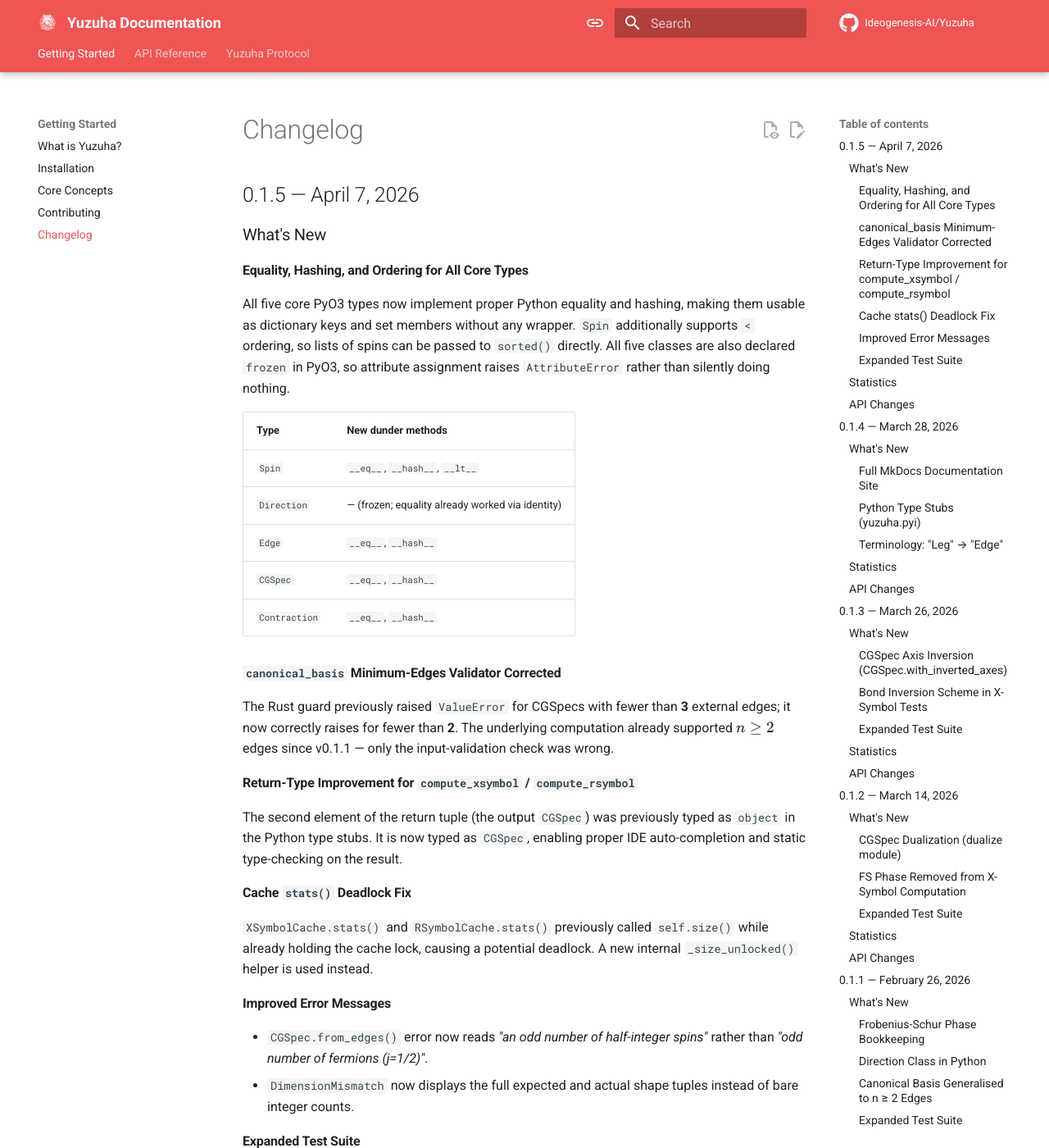
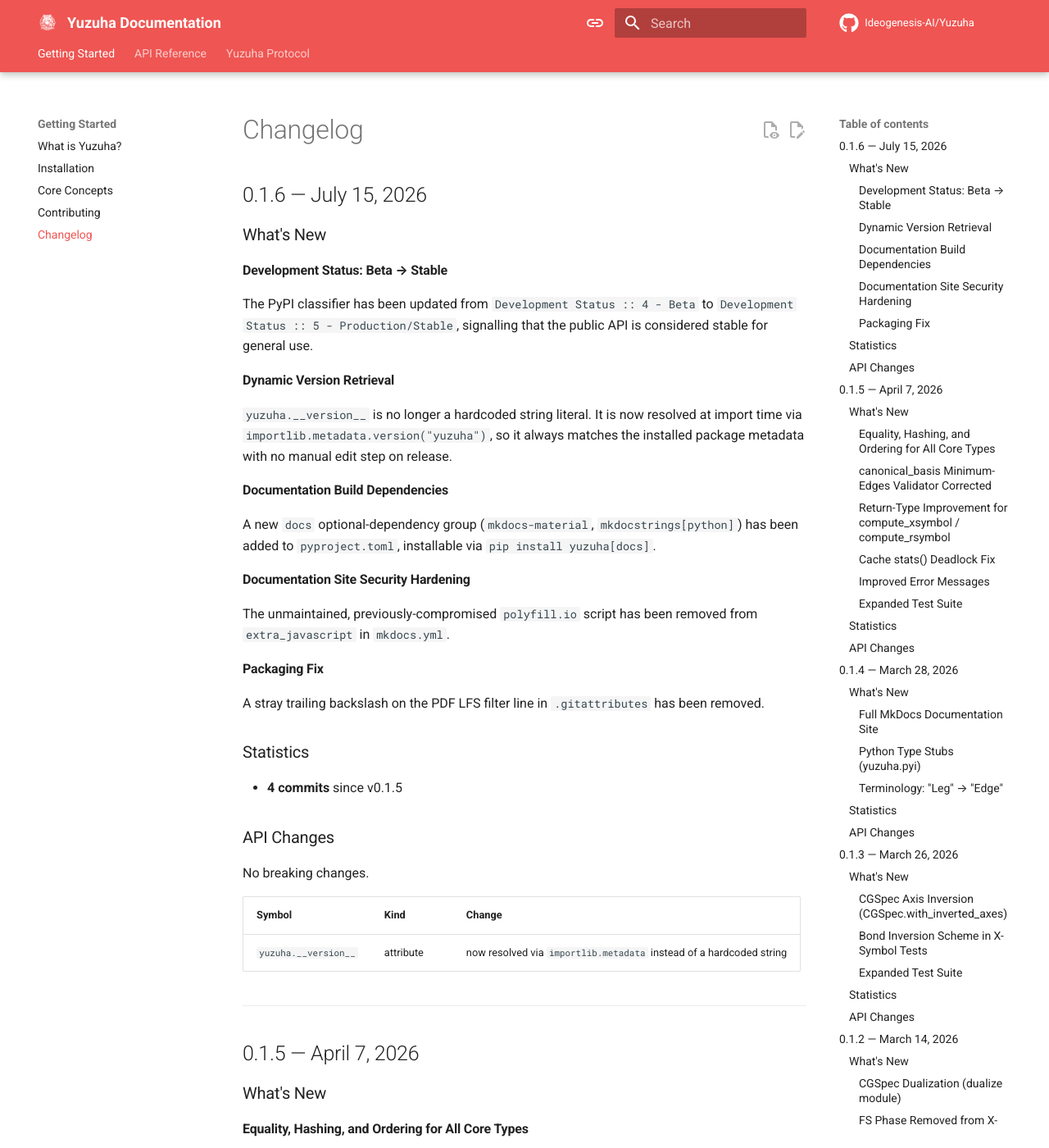
Before and after one commit to Ideogenesis-AI/Yuzuha, an MkDocs documentation site: the page built from docs/getting-started/changelog.md, in a window 1280 px wide and 1400 px high. Shown: the whole window at 82% size. Built offline with MkDocs 1.6.1 and Material for MkDocs 9.7.7, drawn with Linux system fonts in a browser that asks for light colours; comment, search, counter and statistics services are not loaded.

Commit message:
Update changelog for version 0.1.6, marking the transition to stable status, implementing dynamic version retrieval, adding documentation build dependencies, enhancing security by removing a compromised script, and fixing a packaging issue. No breaking changes introduced.

```diff
--- a/docs/getting-started/changelog.md
+++ b/docs/getting-started/changelog.md
@@ -1,4 +1,49 @@
 # Changelog
+
+## 0.1.6 — July 15, 2026
+
+### What's New
+
+#### Development Status: Beta → Stable
+
+The PyPI classifier has been updated from `Development Status :: 4 - Beta` to
+`Development Status :: 5 - Production/Stable`, signalling that the public API is
+considered stable for general use.
+
+#### Dynamic Version Retrieval
+
+`yuzuha.__version__` is no longer a hardcoded string literal. It is now resolved
+at import time via `importlib.metadata.version("yuzuha")`, so it always matches
+the installed package metadata with no manual edit step on release.
+
+#### Documentation Build Dependencies
+
+A new `docs` optional-dependency group (`mkdocs-material`, `mkdocstrings[python]`)
+has been added to `pyproject.toml`, installable via `pip install yuzuha[docs]`.
+
+#### Documentation Site Security Hardening
+
+The unmaintained, previously-compromised `polyfill.io` script has been removed
+from `extra_javascript` in `mkdocs.yml`.
+
+#### Packaging Fix
+
+A stray trailing backslash on the PDF LFS filter line in `.gitattributes` has been
+removed.
+
+### Statistics
+
+- **4 commits** since v0.1.5
+
+### API Changes
+
+No breaking changes.
+
+| Symbol | Kind | Change |
+|--------|------|--------|
+| `yuzuha.__version__` | attribute | now resolved via `importlib.metadata` instead of a hardcoded string |
+
+---
 
 ## 0.1.5 — April 7, 2026
 
```
